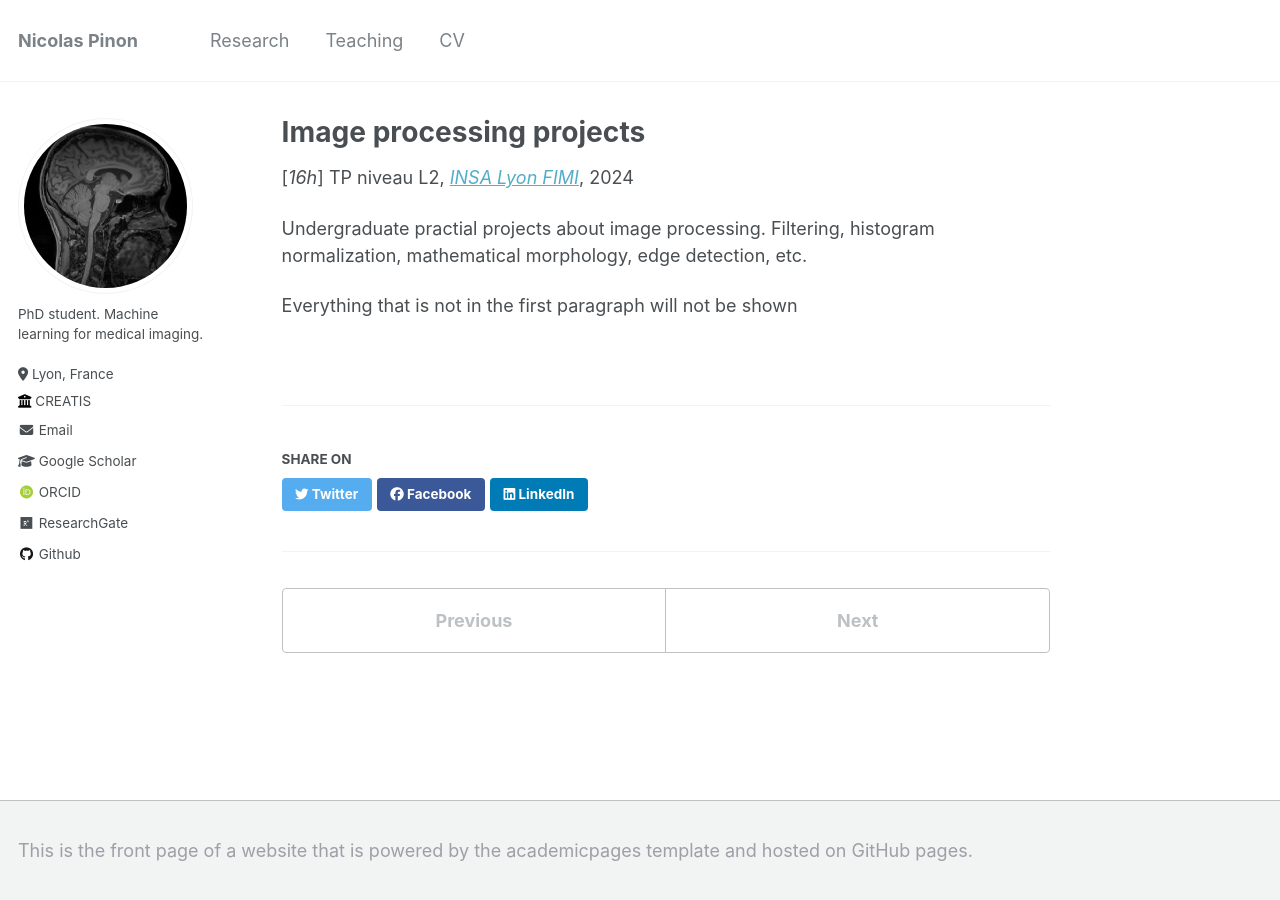
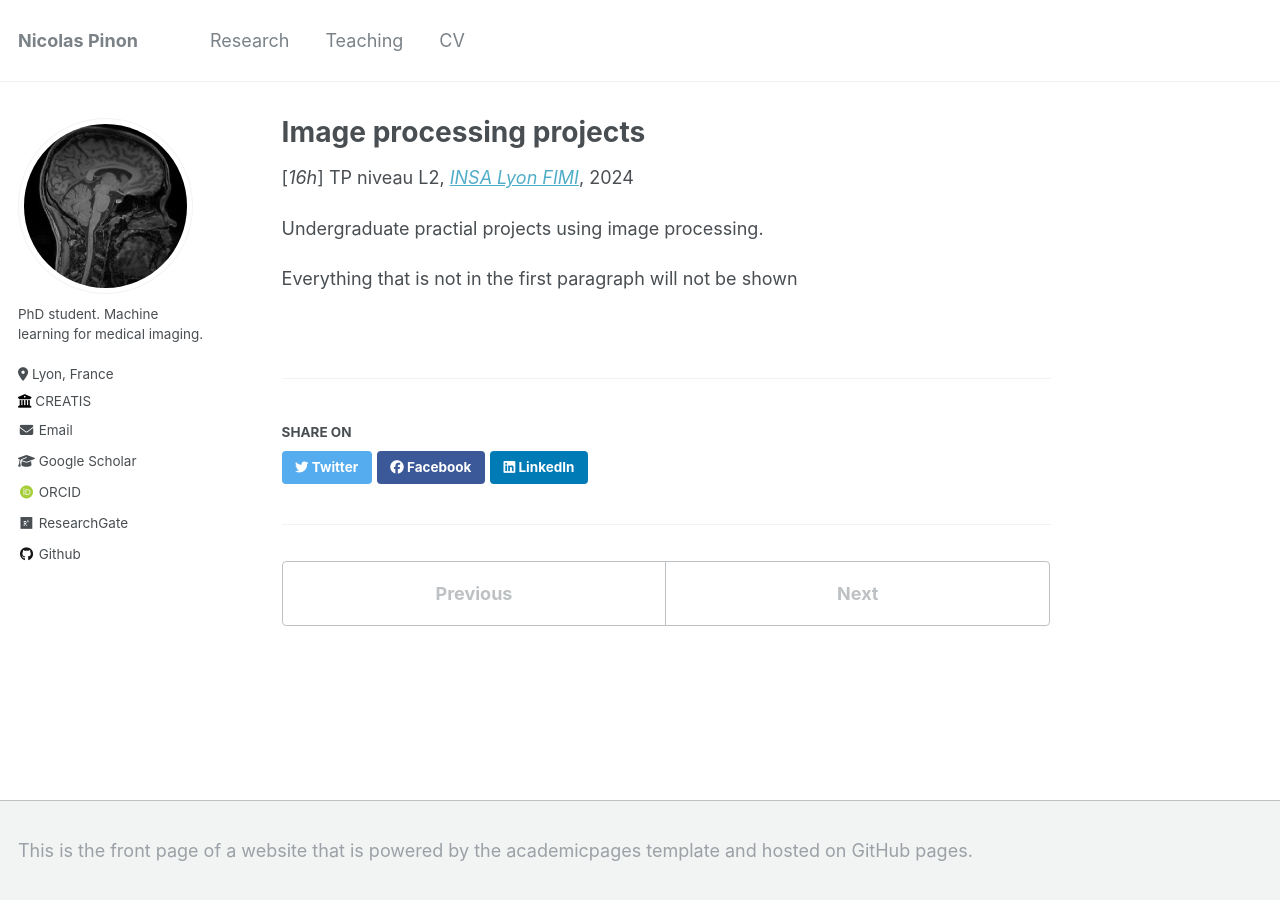
Before and after one commit to Nicolas-Pinon/nicolas-pinon.github.io, a Jekyll site: the page built from _teaching/2021-2023-tdi_p2i8.md, in a window 1280 px wide. Built offline with Jekyll 4.4.1, drawn with Linux system fonts in a browser that asks for light colours; some web fonts are replaced.

```diff
--- a/_teaching/2021-2023-tdi_p2i8.md
+++ b/_teaching/2021-2023-tdi_p2i8.md
@@ -9,6 +9,6 @@ date_e: 2022-04-01
 location: ""
 ---
 
-Undergraduate practial projects about image processing. Filtering, histogram normalization, mathematical morphology, edge detection, etc.
+Undergraduate practial projects using image processing.
 
 Everything that is not in the first paragraph will not be shown
```
Also changed, not shown: _teaching/2024-cm_td_tp_p2i8.md (added, +14 -0 lines).
